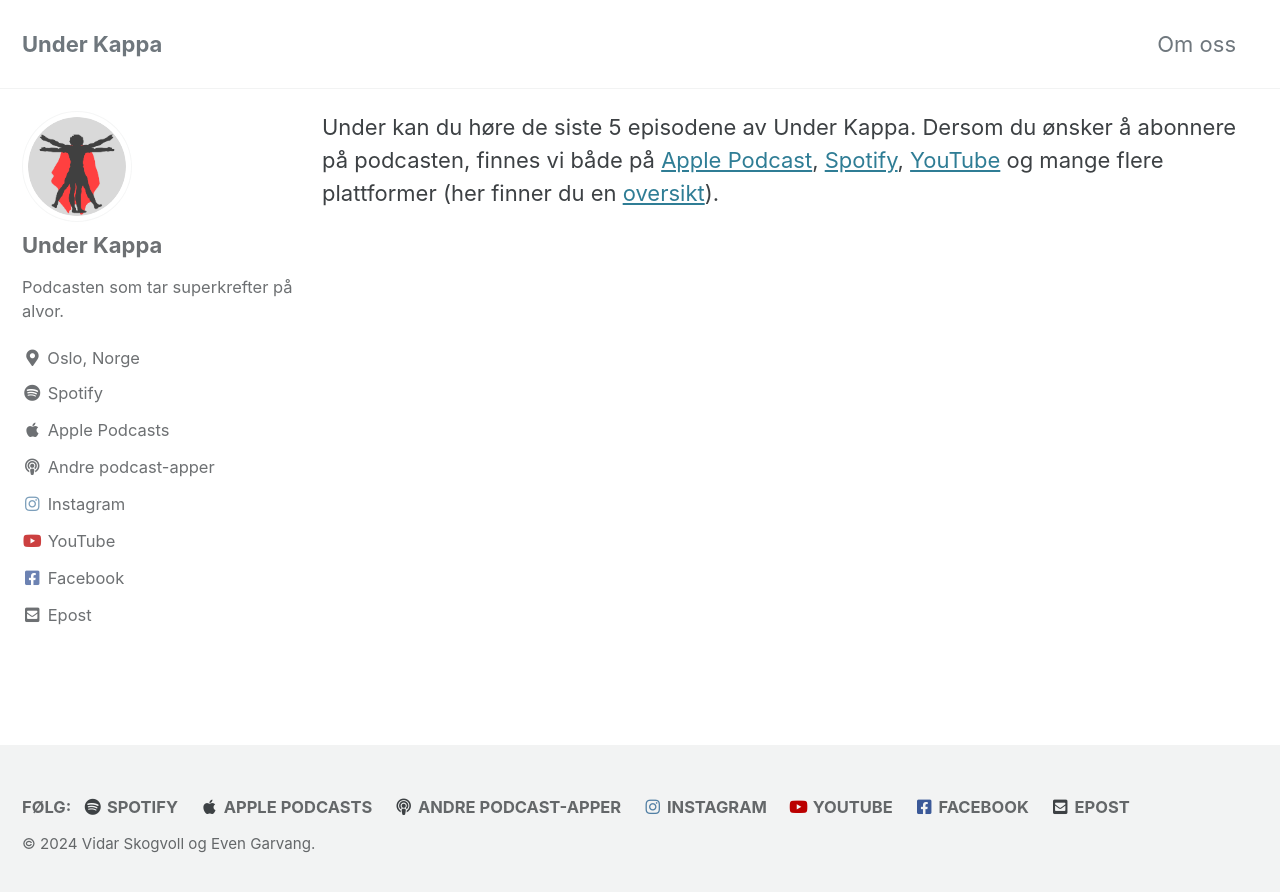
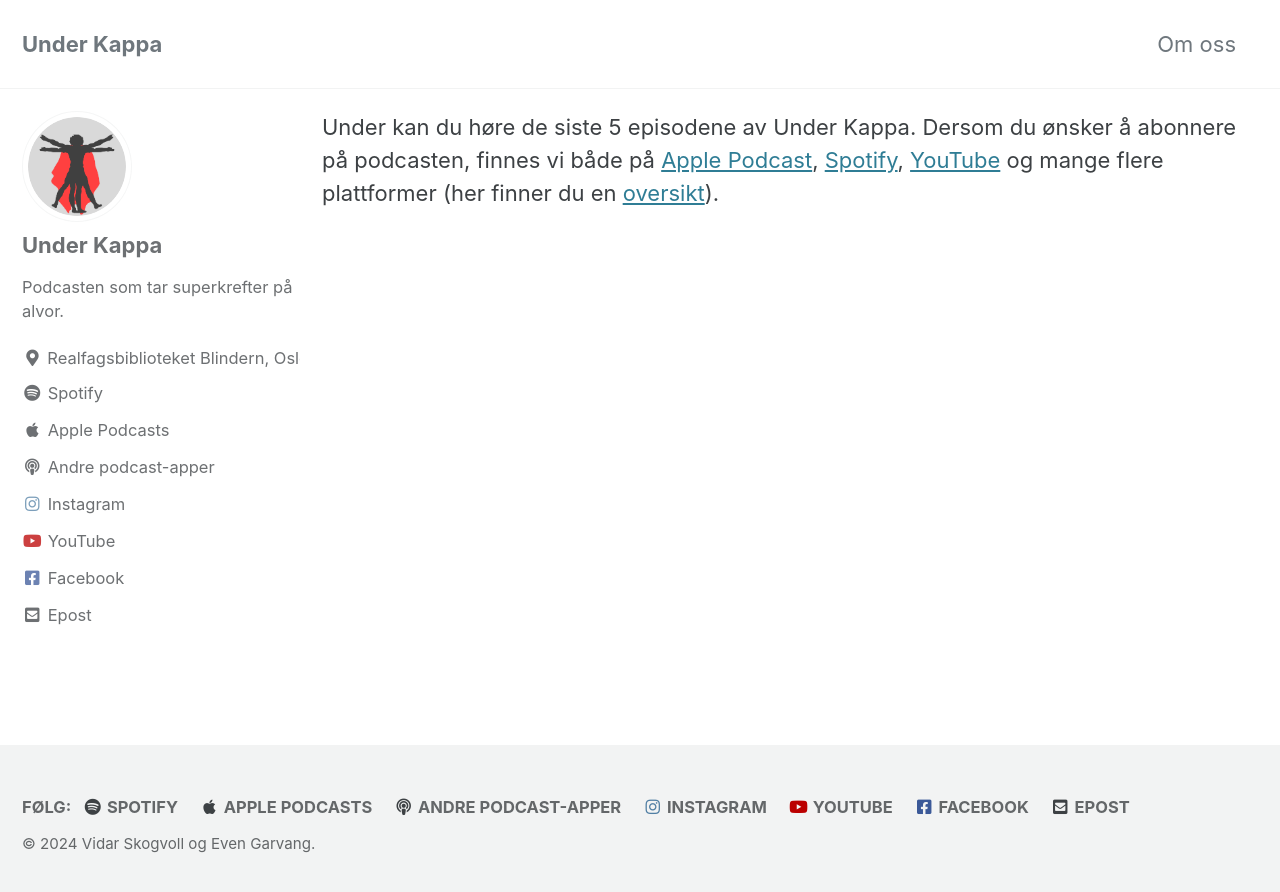
Before and after one commit to vidarsko/underkappa-website, a Jekyll site: the page built from _pages/siste-episode.md, in a window 1280 px wide. Shown: the top 892 px of the page. Built offline with Jekyll 4.4.1, drawn with Linux system fonts in a browser that asks for light colours; cached includes are drawn as plain includes.

Commit message:
Changed small thing

```diff
--- a/_config.yml
+++ b/_config.yml
@@ -107,7 +107,7 @@
   name             : "Under Kappa"
   avatar           : 'assets/images/logo_sirk.png' # path of avatar image, e.g. "/assets/images/bio-photo.jpg"
   bio              : "Podcasten som tar superkrefter på alvor."
-  location         : "Oslo, Norge"
+  location         : "Realfagsbiblioteket Blindern, Oslo, Norge"
   email            : post@underkappa.no
   links:
     - label: "Spotify"
```
